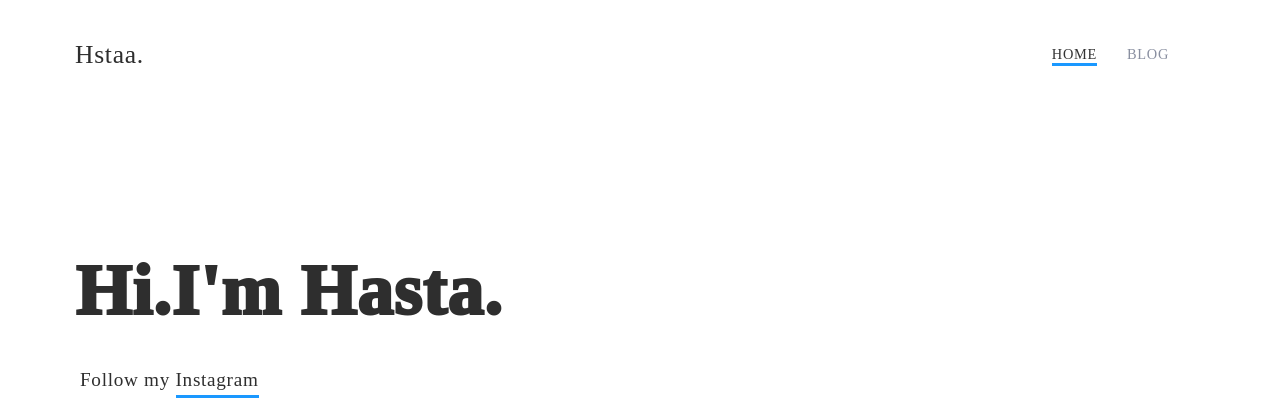
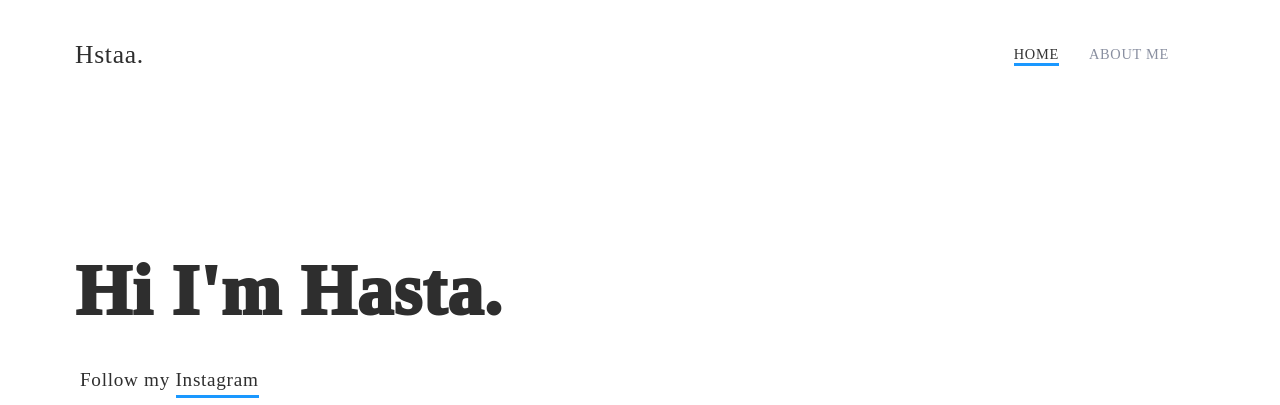
Before and after one commit to Hstaa/Hstaa.github.io, a plain HTML site: page index.html in a window 1280 px wide. Shown: the top 405 px of the page. Drawn offline with nearby package versions, Linux system fonts and the light colour scheme; a web font is replaced by a local one.

Commit message:
Site updated: 2022-11-06 18:51:26

```diff
--- a/index.html
+++ b/index.html
@@ -7,7 +7,7 @@
   <meta charset="UTF-8">
   <meta name="viewport" content="width=device-width, initial-scale=1.0">
   <title>   Hstaa.</title>
-  <meta name="description" content="A minimalist theme for hexo.">
+  <meta name="description" content="bio data Hasta Dwi Cahya.">
   <!-- 标签页图标 -->
 
 
@@ -48,7 +48,7 @@
 
           <a href="/archives" class="nav-link">
             <li class="menu-li  animate__animated  animate__fadeInUp">
-              BLOG
+              ABOUT ME
             </li>
           </a>
 
@@ -87,7 +87,7 @@
 
     <a href="/archives" class="mobile-nav-link">
       <div class="mobile-menu-child animate__animated  animate__fadeInUp">
-        <span>BLOG</span>
+        <span>ABOUT ME</span>
       </div>
     </a>
 
@@ -102,7 +102,7 @@
 
     <section class="intro-section">
     <div class="intro-content">
-        <div class="intro-title animate__animated  animate__fadeInUp">Hi.I&#39;m Hasta.</div>
+        <div class="intro-title animate__animated  animate__fadeInUp">Hi I&#39;m Hasta.</div>
         <div class="intro-sub animate__animated  animate__fadeInUp"><p>Follow my <a target="_blank" rel="noopener" href="https://www.instagram.com/hstaa0/">Instagram</a></p>
 </div>
         <p class="intro-contact animate__animated  animate__fadeInUp">
```
Also changed, not shown: 2022/11/05/my-waifu/index.html (+3 -3 lines), 2022/11/05/myfavoritanime/index.html (+3 -3 lines), 2022/11/05/myfavoritefilm/index.html (+3 -3 lines), 2022/11/05/myfavoritegame/index.html (+3 -3 lines), archives/2022/11/index.html (+4 -4 lines), archives/2022/index.html (+4 -4 lines), archives/index.html (+4 -4 lines).
